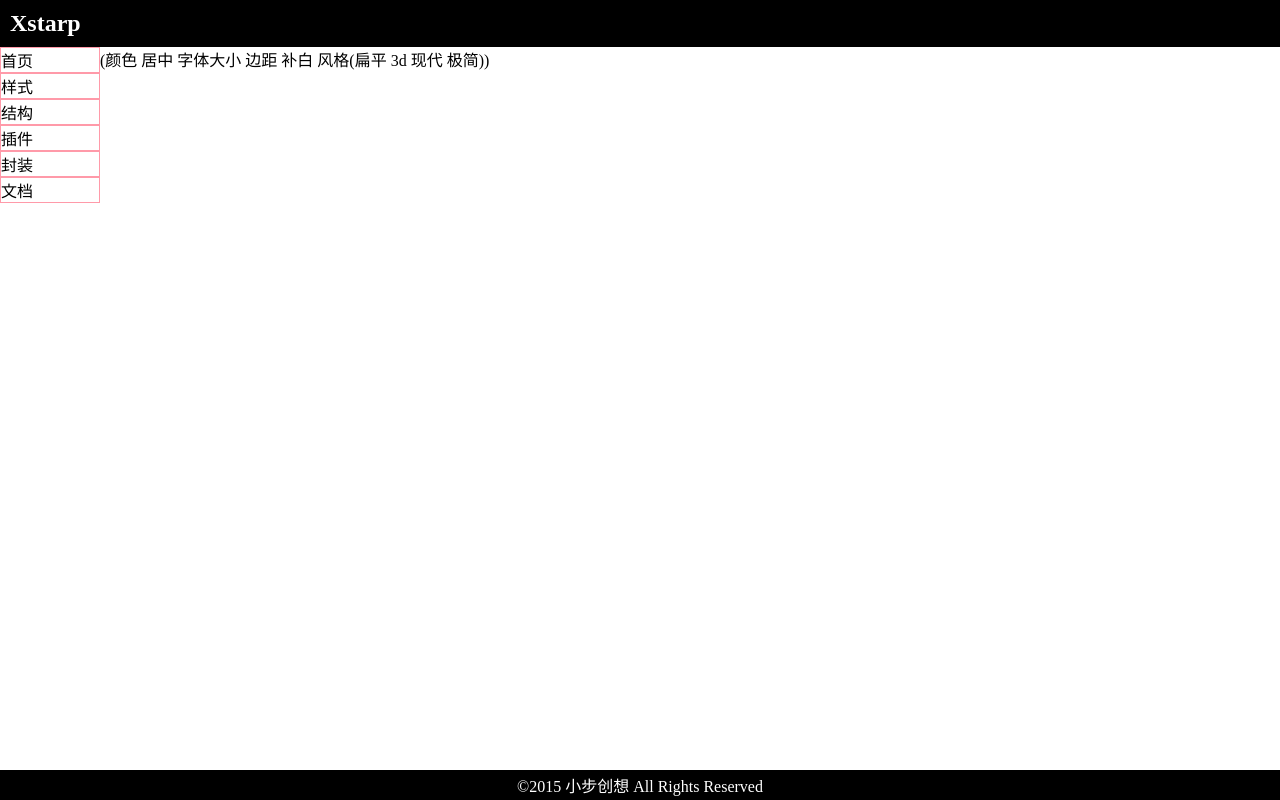
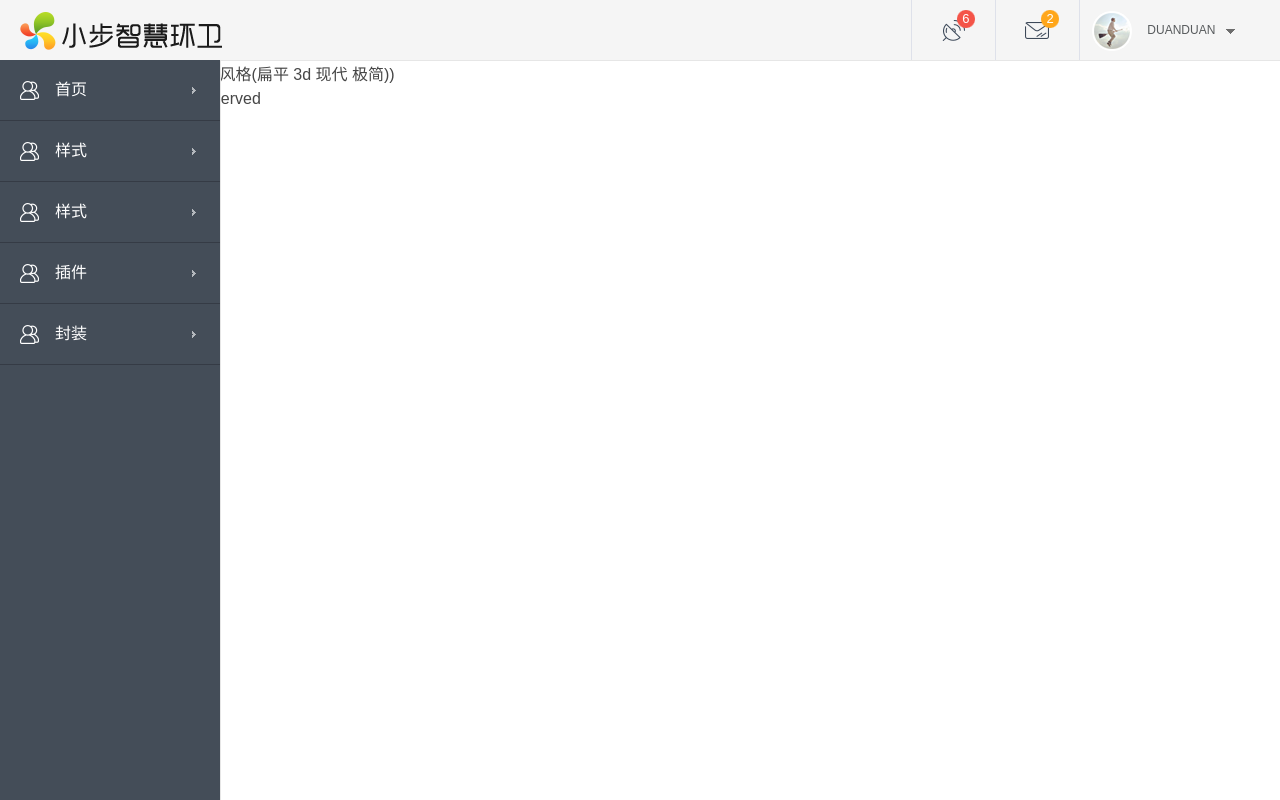
Before and after one commit to pumpinger/xstarp, a PHP site: page /base.php in a window 1280 px wide. Run offline with PHP 8.4, Linux system fonts and the light colour scheme.

Commit message:
add some

```diff
--- a/layout_footer.php
+++ b/layout_footer.php
@@ -1,28 +1,28 @@
 
 
-</article>
+
 
 <footer>
     <p>©2015 小步创想 All Rights Reserved</p>
 </footer>
 
 
-<script type="text/javascript">
+<script>
 
-    $('.aside_level1').click(function (){
-        $(this).siblings().removeClass('active');
-        $(this).addClass('active');
+    $(document).ready(function(){
+        //左边菜单栏下拉
+        $(".menu p.menu-head").click(function() {
+            $(this).next("div.menu-body").slideToggle(300).siblings("div.menu-body").slideUp("slow");
+        });
+
+
+        $('.user-name').mousedown(function(){
+            $('.user-more').toggle();
+        });
+        $('.header-user').mouseleave(function(){
+            $('.user-more').hide();
+        });
     });
-    //    $.imgView({
-    //        imgs:[
-    //            'img/1.jpg',
-    //            'img/2.jpg',
-    //            'img/3.jpg',
-    //            'img/4.jpg',
-    //            'img/5.jpg',
-    //            'img/6.jpg'
-    //        ]
-    //    });
 </script>
 </body>
 </html>
--- a/layout_header.php
+++ b/layout_header.php
@@ -1,88 +1,133 @@
+
 <!DOCTYPE html>
-<html>
+<html lang="en">
 <head>
     <meta charset="UTF-8">
-    <title>title</title>
+    <title>后台管理系统</title>
     <meta name="viewport" content="width=device-width,initial-scale=1,user-scalable=no"/>
     <meta content="telephone=no,email=no" name="format-detection" />
     <meta http-equiv="X-UA-Compatible" content="IE=edge, chrome=1"/>
     <meta name="renderer" content="webkit">
     <script type="text/javascript" src="dest/lib/jquery-2.1.4.js"></script>
-    <link rel="stylesheet" href="dest/css/init.css"/>
-    <link rel="stylesheet" href="dest/lib/iconfont/iconfont.css"/>
-    <link rel="stylesheet" href="dest/css/global.css"/>
-    <style>
-
-        /*后期改用 scss  且解决 基础色问题*/
-        header {background: #000;color: #ffffff;}
-        header h2{padding: 10px 0 10px 10px;}
-
-        nav {background: #000;color: #ffffff}
-        nav ul {overflow: auto;}
-        nav li {float: left}
 
 
-        aside {display: inline-block;width: 100px;position: absolute; }
-        .aside_level1 {border: 1px solid #ff9aa9;cursor: pointer; }
-        aside .active .aside_level2{display: block;}
-        .aside_level2 {display: none;}
+    <link rel="stylesheet" href="dest/css/init.css"/>
+    <link rel="stylesheet" href="dest/css/global.css"/>
+    <link rel="stylesheet" href="dest/lib/iconfont/iconfont.css"/>
+    <link rel="stylesheet" href="dest/css/spriter.css"/>
 
 
-        footer {background: #000;color: #ffffff;position: fixed;bottom: 0;width: 100%;text-align: center;}
-        footer p{padding: 3px 0;}
+    <style>
+        /*@charset "UTF-8";*/
+
+        /*reset*/
+        img{ border:0; vertical-align:middle;}
+        body{font-family: "Microsoft YaHei","Arial",sans-serif;color:#464646;}
+
+        /*头部*/
+        body{overflow:hidden;}
+        .header{height:60px;line-height:60px;padding:0 20px;background:#f5f5f5;border-bottom:1px solid #e6e6e6;}
+        .header-logo{display:block;float:left;}
+        .header-user{position:relative;float:right;width:170px;height: 60px;line-height: 60px;padding-left:10px;border-left: 1px solid #dee1ea;font-size: 12px;color: #585b5d;}
+        .header-user img{display:inline-block;}
+        .header-user p{display:inline-block;padding:0 10px;}
+        .header-user span{display:inline-block;width:10px;height:5px;background:url(img/icon_arrow.png) no-repeat center;}
+        .user-name{display:inline-block;cursor:pointer;}
+        .user-more {display:none;position:absolute;top:45px;right:20px;width:100px;border:1px solid #e4e4e4;border-radius:3px;background:#fff;color: #000;text-align: left;  }
+        .user-more a{line-height:20px;color:#585b5d;}
+        .user-more a:hover{color:#db2828;}
+        .user-up {position: absolute;top: -8px;right: 8px;}
+        .user-switch {display: block;padding: 6px 0 6px 16px;}
+        .user-quit {display: block;padding: 6px 0 6px 16px;}
+
+        .header-rt{float:right;position:relative;height:60px;width:6.7%;border-left:1px solid #dee1ea;}
+        .header-rt a{display:block;height:60px;}
+        .header-mail{background:url(img/mail.png) no-repeat center;}
+        .header-mail .mail-num{position:absolute;width:18px;height:18px;top:10px;right:20px;line-height:18px;font-size:13px;color:#fff;text-align:center;background:url(img/mail_msg.png);}
+
+        .header-msg{background:url(img/signal.png) no-repeat center;}
+        .header-msg .msg-num{position:absolute;width:18px;height:18px;top:10px;right:20px;line-height:18px;font-size:13px;color:#fff;text-align:center;background:url(img/signal_msg.png);}
+
+        .menu{width:220px;position:fixed;height:100%;top:60px;bottom:0;left:0;background:#444d58;border-right:1px solid #e6e6e6;z-index: 102;overflow-x: hidden;}
+        .menu-con{width: 240px;height: 100%; overflow: auto;overflow-x: hidden;}
+        .menu-head{height:60px;line-height:60px;color:#fff;background:url(img/icon_menu_arrow.png) no-repeat 192px;border-bottom:1px solid #353b45;}
+
+        .menu span{display:block;text-indent:55px;}
+
+        .menu-body{display:none;}
+        .menu-body a{display:block;width:100%;line-height:41px;text-indent:55px;color:#9ca3ac;background:#353b45;}
+        .menu-body a:hover{color:#fff;background:#777f89;}
+        .menu-sy{background:url(img/user.png) no-repeat 20px center;}
+
+    </style>
 
 
-        article {padding-left: 100px;}
-    </style>
+
 </head>
 <body>
-<header>
-    <h2>Xstarp</h2>
-</header>
+<div class="header">
+    <a href="#" class="header-logo"><img src="img/logo.png"></a>
 
 
-<aside>
-    <div class="aside_level1">
-        <a href="index.php">首页</a>
+    <div class="header-user">
+        <img src="img/head_user.png" height="44" width="44">
+        <div class="user-name"><p>DUANDUAN</p><span></span></div>
+
+        <div class="user-more">
+            <img src="img/sign_out_bg.png" alt="" class="user-up">
+            <a href="#" class="user-switch">
+                <img src="img/switch_icon.png" alt="" class=""> 个人资料
+            </a>
+            <a href="#" class="user-quit">
+                <img src="img/sign_out_icon.png" alt="" class=""> 退出
+            </a>
+        </div>
     </div>
-    <div class="aside_level1">
-        <p>样式</p>
-        <a href="base.php" class="aside_level2">基础css</a>
-        <a href="text.php" class="aside_level2">文字</a>
-        <a href="icon.php" class="aside_level2">图标</a>
-        <a href="button.php" class="aside_level2">按钮</a>
-        <a href="tip.php" class="aside_level2">提示</a>
-        <a href="from.php" class="aside_level2">表单元素</a>
-        <a href="progress.php" class="aside_level2">进度条</a>
-    </div>
-    <div class="aside_level1">
-        <p>结构</p>
-        <a href="header.php" class="aside_level2">header</a>
-        <a href="asdie.php" class="aside_level2">侧边栏</a>
-        <a href="nav.php" class="aside_level2">导航</a>
-        <a href="tab.php" class="aside_level2">标签页</a>
-        <a href="panel.php" class="aside_level2">面板</a>
-    </div>
-    <div class="aside_level1">
-        <p>插件</p>
-        <a href="loading.php" class="aside_level2">载入、等待</a>
-        <a href="imgview.php" class="aside_level2">图片</a>
-        <a href="tree.php" class="aside_level2">树</a>
-        <a href="pop.php" class="aside_level2">弹窗</a>
-        <a href="table.php" class="aside_level2">表格</a>
-        <a href="console.php" class="aside_level2">页面控制台</a>
-    </div>
-    <div class="aside_level1">
-        <p>封装</p>
-        <a href="map.php" class="aside_level2">地图</a>
-        <a href="ajax.php" class="aside_level2">Ajax</a>
-        <a href="chart.php" class="aside_level2">图表</a>
-        <a href="time.php" class="aside_level2">时间选择器</a>
-    </div>
-    <div class="aside_level1">
-        <a href="doc.php" >文档</a>
-    </div>
-</aside>
+    <div class="header-mail header-rt"><a href="#"><div class="mail-num">2</div></a></div>
+    <div class="header-msg header-rt"><a href="#"><div class="msg-num">6</div></a></div>
+</div>
+
+<div class="container">
+    <div class="menu">
+        <div class="menu-con">
+            <p class="menu-head"><span class="menu-sy">首页</span></p>
+            <p class="menu-head"><span class="menu-sy">样式</span></p>
+            <div class="menu-body">
+                <a href="base.php" >基础css</a>
+                <a href="text.php" >文字</a>
+                <a href="icon.php" >图标</a>
+                <a href="button.php" >按钮</a>
+                <a href="tip.php" >提示</a>
+                <a href="from.php" >表单元素</a>
+                <a href="progress.php" >进度条</a>
+            </div>
+            <p class="menu-head"><span class="menu-sy">样式</span></p>
+            <div class="menu-body">
+                <a href="header.php" >header</a>
+                <a href="asdie.php" >侧边栏</a>
+                <a href="nav.php" >导航</a>
+                <a href="tab.php" >标签页</a>
+                <a href="panel.php" >面板</a>
+            </div>
+            <p class="menu-head"><span class="menu-sy">插件</span></p>
+            <div class="menu-body">
+                <a href="loading.php" >载入、等待</a>
+                <a href="imgview.php" >图片</a>
+                <a href="tree.php" >树</a>
+                <a href="pop.php" >弹窗</a>
+                <a href="table.php" >表格</a>
+                <a href="console.php" >页面控制台</a>
+            </div>
+            <p class="menu-head"><span class="menu-sy">封装</span></p>
+            <div class="menu-body">
+                <a href="map.php" >地图</a>
+                <a href="ajax.php" >Ajax</a>
+                <a href="chart.php" >图表</a>
+                <a href="time.php" >时间选择器</a>
+            </div>
 
 
-<article>
+        </div>
+
+    </div>
+</div>
```
Also changed, not shown: img/head_user.png (added), img/icon_arrow.png (added), img/icon_menu_arrow.png (added), img/logo.png (added), img/mail.png (added), img/mail_msg.png (added), img/sign_out_bg.png (added), img/sign_out_icon.png (added), img/signal.png (added), img/signal_msg.png (added), img/switch_icon.png (added), img/user.png (added).
